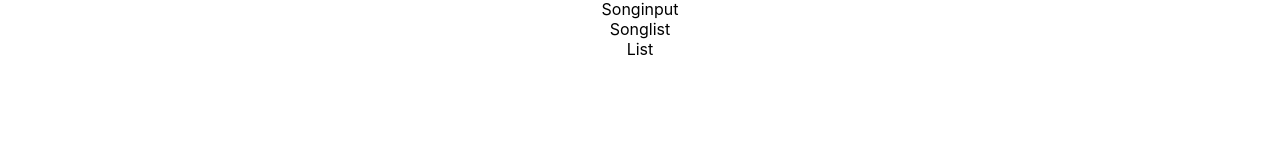
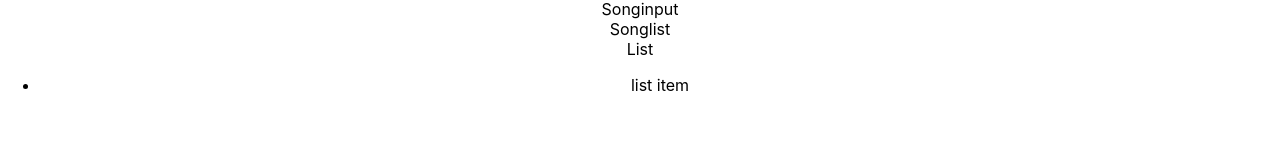
Before and after one commit to MMRijnsburger/Project-React-Lil-Playlist, a React (Create React App) app: page / in a window 1280 px wide. Shown: the part 134-299 px from the top of the page. Built offline with nearby package versions, Linux system fonts and the light colour scheme.

Commit message:
add ListItem component

```diff
--- a/src/components/List/List.js
+++ b/src/components/List/List.js
@@ -1,4 +1,5 @@
 import React from 'react';
+import ListItem from './ListItem';
 
 class List extends React.Component {
     render() {
@@ -6,7 +7,7 @@ class List extends React.Component {
             <div>
                 List
                 <ul>
-
+                    <ListItem />
                 </ul>
             </div>
         )
--- /dev/null
+++ b/src/components/List/ListItem.js
@@ -0,0 +1,9 @@
+import React from 'react';
+
+const ListItem = () => {
+    return (
+        <li>list item</li>
+    )
+}
+
+export default ListItem;
```
